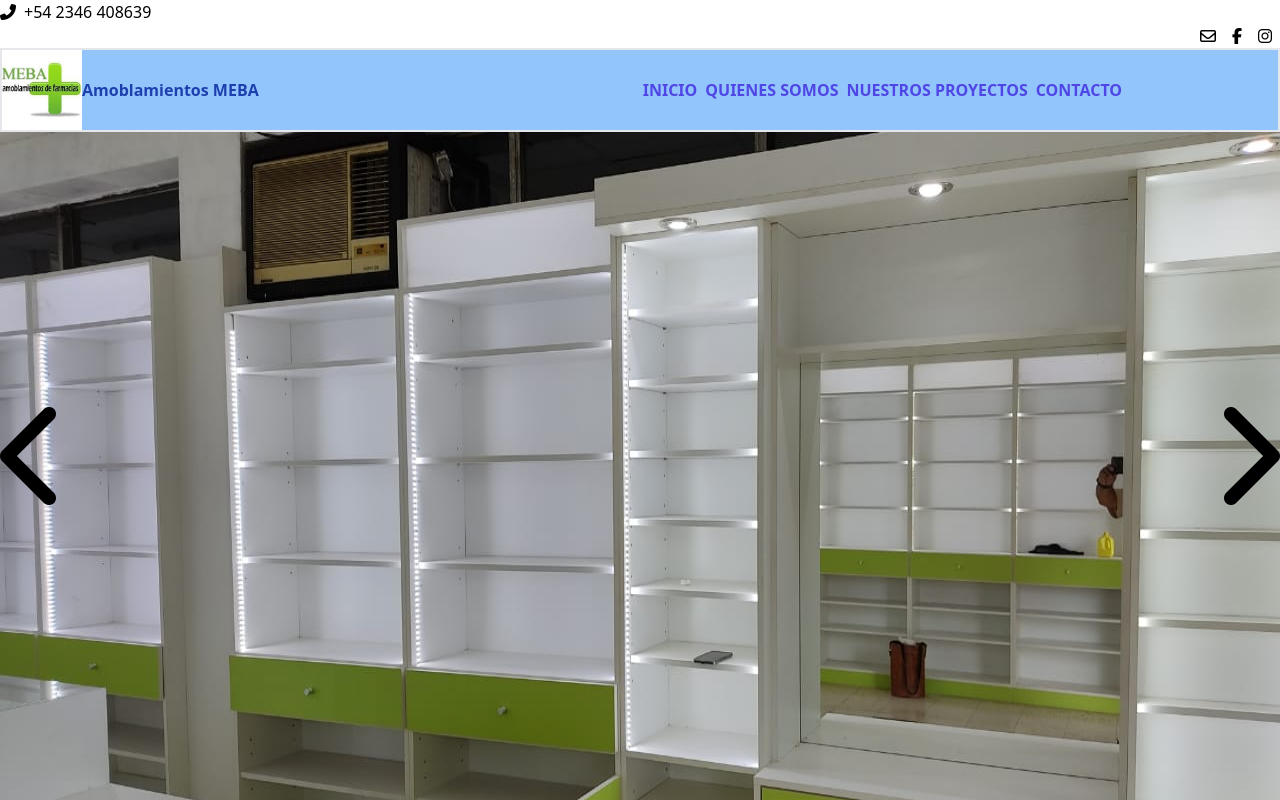
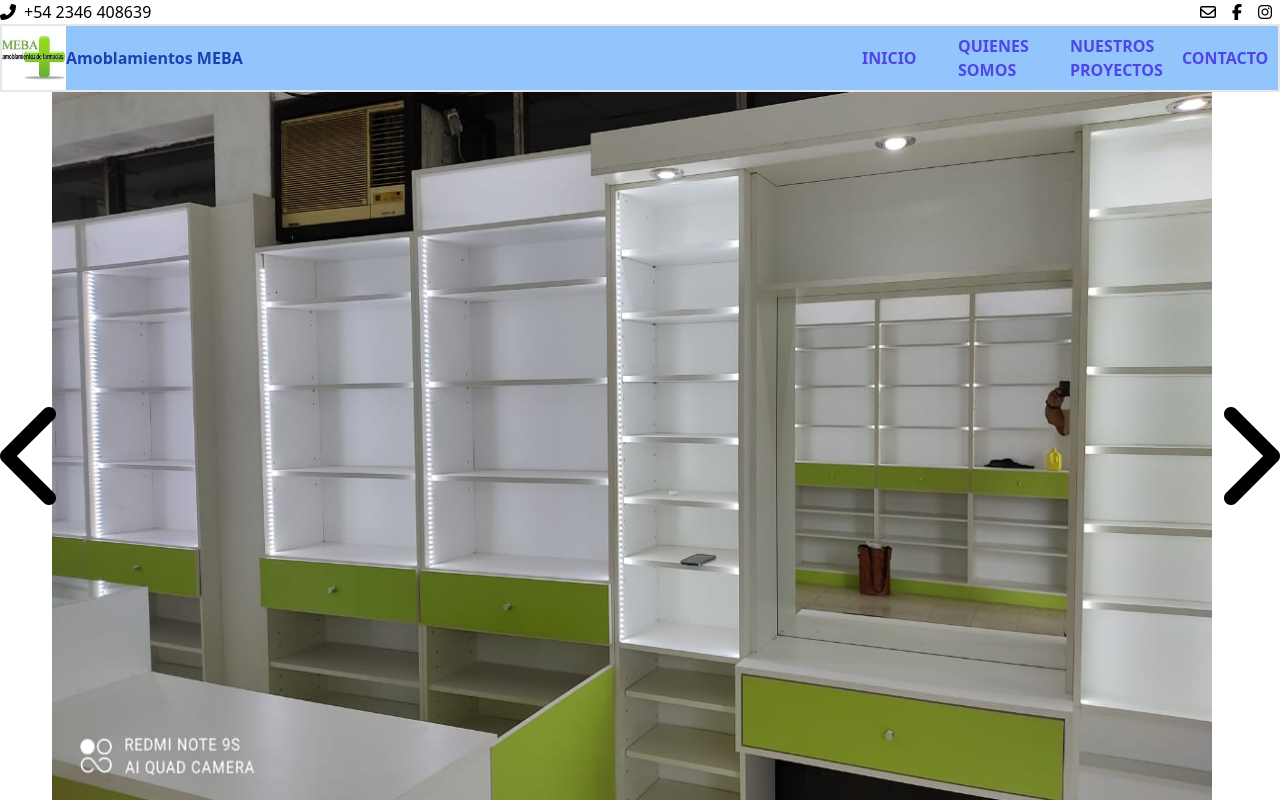
Before and after one commit to belennG/meba-amoblamientos, a Vue app: page / in a window 1280 px wide. Shown: the top 800 px of the page. Built offline with nearby package versions, Linux system fonts and the light colour scheme.

Commit message:
Style the navbar

```diff
--- a/src/App.vue
+++ b/src/App.vue
@@ -1,12 +1,20 @@
 <template>
   <div id="app">
+    <ContactInfo />
+    <NavBar />
     <router-view />
   </div>
 </template>
 
 <script>
+import NavBar from "@/components/NavBar.vue";
+import ContactInfo from "@/components/ContactInfo.vue";
 export default {
   name: "App",
+  components: {
+    NavBar,
+    ContactInfo,
+  },
 };
 </script>
 
--- a/src/components/BackgroundPhoto.vue
+++ b/src/components/BackgroundPhoto.vue
@@ -1,11 +1,13 @@
 <template>
-  <div style="">
-    <img :src="BG1" alt="" class="h-screen w-screen opacity-40" />
-    <h1>Envíenos su consulta</h1>
-    <p>
-      Estamos para responder todas sus dudas. Complete el formulario y
-      contestaremos a la brevedad.
-    </p>
+  <div style="" class="relative min-h-screen min-hw-screen">
+    <img
+      :src="BG1"
+      alt=""
+      class="opacity-40 absolute inset-0 object-cover z-0"
+    />
+    <div class="z-80 absolute">
+      <slot></slot>
+    </div>
   </div>
 </template>
 
--- a/src/components/ContactInfo.vue
+++ b/src/components/ContactInfo.vue
@@ -1,5 +1,5 @@
 <template>
-  <div class="inline">
+  <div class="flex justify-between">
     <span class="w-auto">
       <p><i class="fas fa-phone-alt pr-2"></i>+54 2346 408639</p>
     </span>
--- a/src/components/NavBar.vue
+++ b/src/components/NavBar.vue
@@ -1,40 +1,124 @@
 <template>
-  <div class="border-2 flex w-full bg-blue-300">
-    <router-link :to="{ name: 'Inicio' }" class="navbar flex items-center w-30">
-      <img src="@/assets/MEBAlogo.jpeg" alt="meba-logo" class="h-20 w-20" />
+  <div>
+    <!-- Start Desktop Navbar -->
+    <nav id="navbar" class="border-2 flex w-full bg-blue-300 justify-between">
+      <router-link
+        :to="{ name: 'Inicio' }"
+        class="navbar flex items-center w-30"
+      >
+        <img src="@/assets/MEBAlogo.jpeg" alt="meba-logo" class="h-16 w-16" />
         <h1 class="text-blue-800 font-bold">Amoblamientos MEBA</h1>
       </router-link>
-    <span
-      class="flex flex-shrink justify-end items-center space-x-2 text-blue-800 font-bold pl-96 "
+      <div
+        class="flex justify-end items-center space-x-4 text-blue-800 font-bold"
+        id="navbar-links"
+      >
+        <div
+          class="w-20 h-16 pt-5 hover:bg-indigo-600 hover:text-white text-indigo-600"
         >
           <router-link
             :to="{ name: 'Inicio' }"
-        class="text-indigo-600 font-semibold hover:underline"
+            class="font-semibold  text-sm md:text-base top-12"
+            >INICIO</router-link
+          >
+        </div>
+        <div
+          class="w-24 h-16 hover:bg-indigo-600 hover:text-white text-indigo-600 flex items-center"
+        >
+          <router-link
+            :to="{ name: 'QuienesSomos' }"
+            class="font-semibold text-sm md:text-base mx-auto"
+            >QUIENES SOMOS</router-link
+          >
+        </div>
+        <div
+          class="w-24 h-16 pt-2 hover:bg-indigo-600 hover:text-white text-indigo-600"
+        >
+          <router-link
+            :to="{ name: 'NuestrosProyectos' }"
+            class=" font-semibold text-sm md:text-base"
+            >NUESTROS PROYECTOS</router-link
+          >
+        </div>
+        <div
+          class="w-24 h-16 pt-5 hover:bg-indigo-600 hover:text-white text-indigo-600"
+        >
+          <router-link
+            :to="{ name: 'Contacto' }"
+            class=" font-semibold text-sm md:text-base"
+            >CONTACTO</router-link
+          >
+        </div>
+      </div>
+    </nav>
+    <!-- End desktop navbar -->
+    <!-- Start mobile navbar -->
+    <nav id="navbar-mobile" class="sm:hidden">
+      <button
+        @click="mobileNavOpen = true"
+        v-if="!mobileNavOpen"
+        id="display-menu"
+        class="top-10 right-4 absolute"
+      >
+        <i class="fas fa-bars fa-2x"></i>
+      </button>
+      <button @click="mobileNavOpen = false" v-else>
+        <i class="fas fa-times fa-2x top-10 right-4 absolute"></i>
+      </button>
+      <!-- v-if with close icon to display if mobile nav bar is open -->
+      <div
+        class="mobile-navbar absolute top-16 right-4 z-40"
+        v-if="mobileNavOpen"
+      >
+        <router-link
+          :to="{ name: 'Inicio' }"
+          class="text-indigo-600 font-semibold block"
           >INICIO</router-link
         >
         <router-link
           :to="{ name: 'QuienesSomos' }"
-        class="text-indigo-600 font-semibold hover:underline"
+          class="text-indigo-600 font-semibold block"
           >QUIENES SOMOS</router-link
         >
         <router-link
           :to="{ name: 'NuestrosProyectos' }"
-        class="text-indigo-600 font-semibold hover:underline"
+          class="text-indigo-600 font-semibold  block"
           >NUESTROS PROYECTOS</router-link
         >
         <router-link
           :to="{ name: 'Contacto' }"
-        class="text-indigo-600 font-semibold hover:underline"
+          class="text-indigo-600 font-semibold  block"
           >CONTACTO</router-link
         >
-    </span>
+      </div>
+    </nav>
+    <!-- End mobile navbar -->
   </div>
 </template>
 
 <script lang="ts">
 import Vue from "vue";
 
-export default Vue.extend({});
+export default Vue.extend({
+  data() {
+    return {
+      mobileNavOpen: false,
+      openMenu: false,
+    };
+  },
+});
 </script>
 
-<style scoped></style>
+<style scoped>
+@media (max-width: 641px) {
+  #navbar-links {
+    display: none;
+  }
+}
+
+@media (min-width: 840) {
+  * router-link {
+    font-size: 0.875rem;
+  }
+}
+</style>
--- a/src/components/Slider.vue
+++ b/src/components/Slider.vue
@@ -1,8 +1,8 @@
 <template>
-  <div>
+  <div class="h-screen">
     <transition-group name="fade" tag="div">
       <div v-for="i in [currentIndex]" :key="i" class="relative">
-        <img :src="currentImg" class="h-screen w-screen" />
+        <img :src="currentImg" class="w-screen" id="main-image" />
       </div>
     </transition-group>
     <button
@@ -68,6 +68,12 @@ export default Vue.extend({
 </script>
 
 <style>
+#main-image {
+  height: calc(100vh - 88px);
+  width: calc(100vw - 120px);
+  margin-left: 52px;
+}
+
 .fade-enter-active,
 .fade-leave-active {
   transition: all 0.9s ease;
--- a/src/views/Contacto.vue
+++ b/src/views/Contacto.vue
@@ -1,14 +1,23 @@
 <template>
   <div>
-    <NavBar />
-    <BackgroundPhoto />
+    <BackgroundPhoto>
+      <h1>Envíenos su consulta</h1>
+      <p>
+        Estamos para responder todas sus dudas. Complete el formulario y
+        contestaremos a la brevedad.
+      </p>
       <form action="">
         <p>Nombre:</p>
         <input type="text" name="Nombre" id="" class="border-2 rounded w-2/6" />
         <p>Email:</p>
         <input type="email" name="Email" id="" class="border-2 rounded w-2/6" />
         <p>Teléfono:</p>
-      <input type="tel" name="telefono" id="" class="border-2 rounded w-2/6" />
+        <input
+          type="tel"
+          name="telefono"
+          id=""
+          class="border-2 rounded w-2/6"
+        />
         <p>Su consulta:</p>
         <textarea
           name=""
@@ -24,17 +33,16 @@
           Enviar
         </button>
       </form>
+    </BackgroundPhoto>
   </div>
 </template>
 
 <script lang="ts">
 import Vue from "vue";
-import NavBar from "@/components/NavBar.vue";
 import BackgroundPhoto from "@/components/BackgroundPhoto.vue";
 
 export default Vue.extend({
   components: {
-    NavBar,
     BackgroundPhoto,
   },
 });
--- a/src/views/Inicio.vue
+++ b/src/views/Inicio.vue
@@ -1,7 +1,5 @@
 <template>
   <div>
-    <ContactInfo />
-    <NavBar />
     <Slider />
     <Testimonials />
   </div>
@@ -9,15 +7,11 @@
 
 <script lang="ts">
 import Vue from "vue";
-import ContactInfo from "@/components/ContactInfo.vue";
-import NavBar from "@/components/NavBar.vue";
 import Slider from "@/components/Slider.vue";
 import Testimonials from "@/components/Testimonials.vue";
 
 export default Vue.extend({
   components: {
-    ContactInfo,
-    NavBar,
     Slider,
     Testimonials,
   },
--- a/src/views/NuestrosProyectos.vue
+++ b/src/views/NuestrosProyectos.vue
@@ -1,18 +1,14 @@
 <template>
   <div>
-    <NavBar />
     <h1>Nuestros Proyectos</h1>
   </div>
 </template>
 
 <script lang="ts">
 import Vue from "vue";
-import NavBar from "@/components/NavBar.vue";
 
 export default Vue.extend({
-  components: {
-    NavBar,
-  },
+  components: {},
 });
 </script>
 
--- a/src/views/QuienesSomos.vue
+++ b/src/views/QuienesSomos.vue
@@ -1,6 +1,5 @@
 <template>
   <div>
-    <NavBar />
     <h1>Quienes Somos</h1>
     <Testimonials />
   </div>
@@ -8,12 +7,10 @@
 
 <script lang="ts">
 import Vue from "vue";
-import NavBar from "@/components/NavBar.vue";
 import Testimonials from "@/components/Testimonials.vue";
 
 export default Vue.extend({
   components: {
-    NavBar,
     Testimonials,
   },
 });
```
Also changed, not shown: src/assets/inicio-slider/MEBA2.jpeg. Lines whose indentation alone changed are shown as unchanged.
